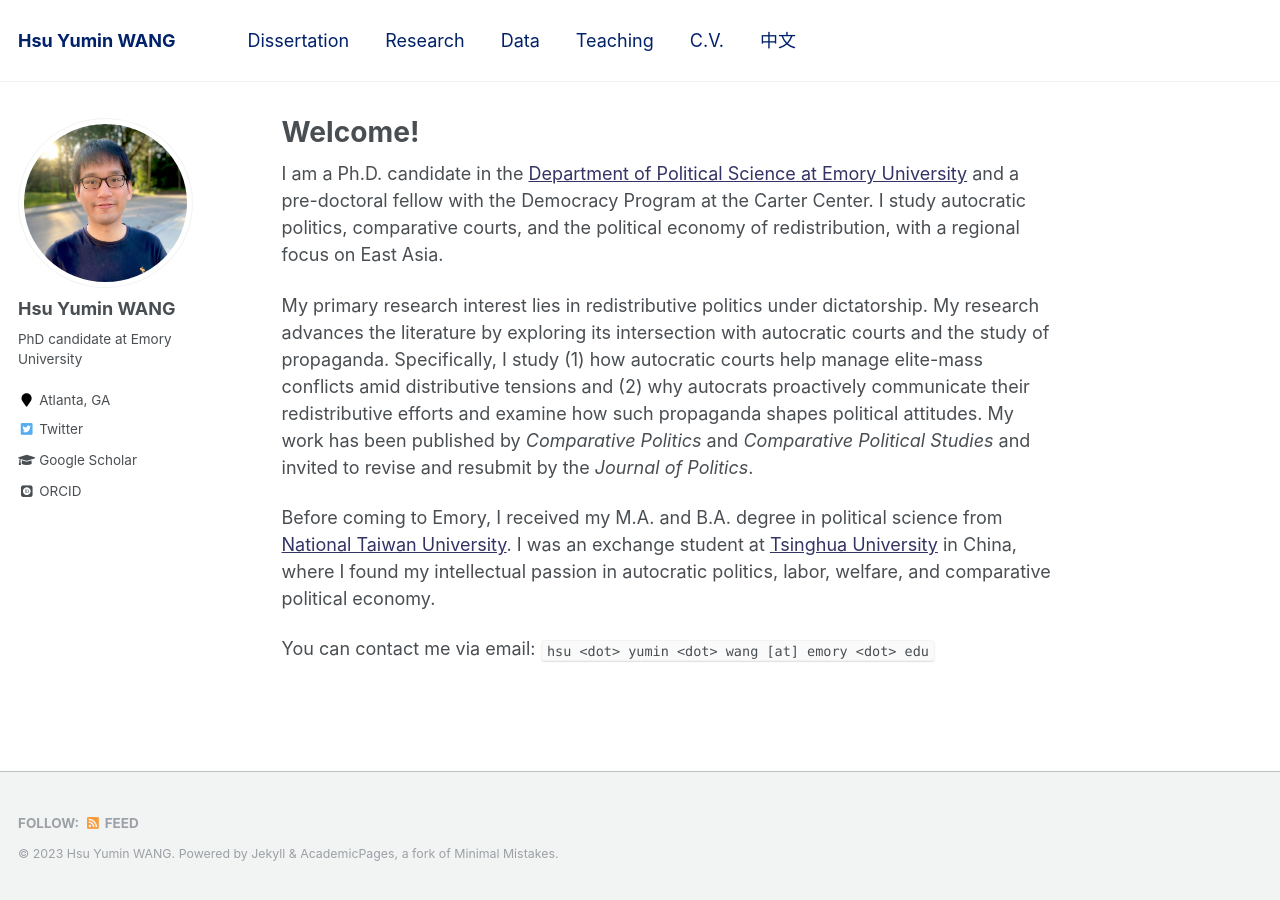
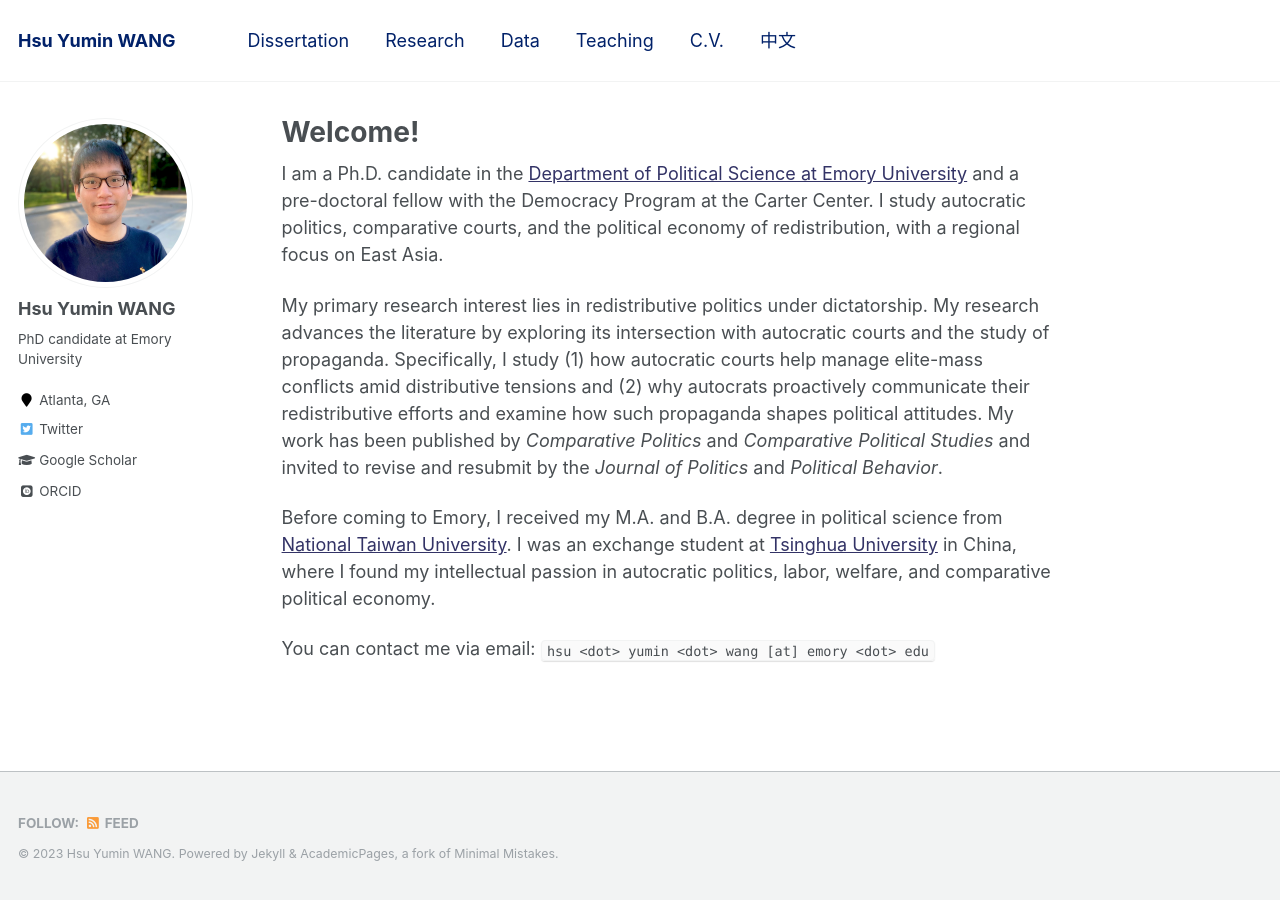
Before and after one commit to hsuyumin/hsuyumin.github.io, a Jekyll site: the page built from _pages/about.md, in a window 1280 px wide. Built offline with Jekyll 4.4.1, drawn with Linux system fonts in a browser that asks for light colours; some web fonts are replaced.

Commit message:
Update about.md

```diff
--- a/_pages/about.md
+++ b/_pages/about.md
@@ -10,7 +10,7 @@ redirect_from:
 
 I am a Ph.D. candidate in the [Department of Political Science at Emory University](http://polisci.emory.edu/home/) and a pre-doctoral fellow with the Democracy Program at the Carter Center. I study autocratic politics, comparative courts, and the political economy of redistribution, with a regional focus on East Asia.
 
-My primary research interest lies in redistributive politics under dictatorship. My research advances the literature by exploring its intersection with autocratic courts and the study of propaganda. Specifically, I study (1) how autocratic courts help manage elite-mass conflicts amid distributive tensions and (2) why autocrats proactively communicate their redistributive efforts and examine how such propaganda shapes political attitudes. My work has been published by _Comparative Politics_ and _Comparative Political Studies_ and invited to revise and resubmit by the _Journal of Politics_.
+My primary research interest lies in redistributive politics under dictatorship. My research advances the literature by exploring its intersection with autocratic courts and the study of propaganda. Specifically, I study (1) how autocratic courts help manage elite-mass conflicts amid distributive tensions and (2) why autocrats proactively communicate their redistributive efforts and examine how such propaganda shapes political attitudes. My work has been published by _Comparative Politics_ and _Comparative Political Studies_ and invited to revise and resubmit by the _Journal of Politics_ and _Political Behavior_.
 
 Before coming to Emory, I received my M.A. and B.A. degree in political science from [National Taiwan University](https://www.ntu.edu.tw/english/). I was an exchange student at [Tsinghua University](https://www.tsinghua.edu.cn/en/) in China, where I found my intellectual passion in autocratic politics, labor, welfare, and comparative political economy.
 
```
